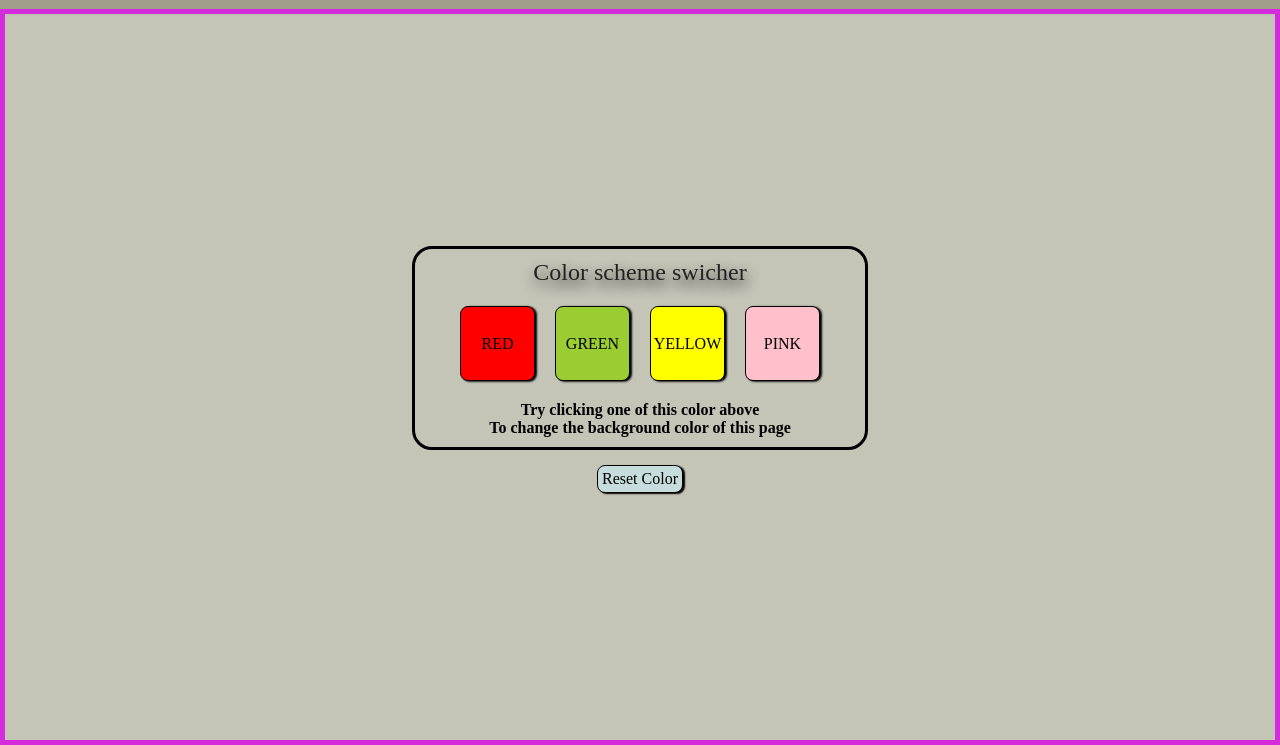
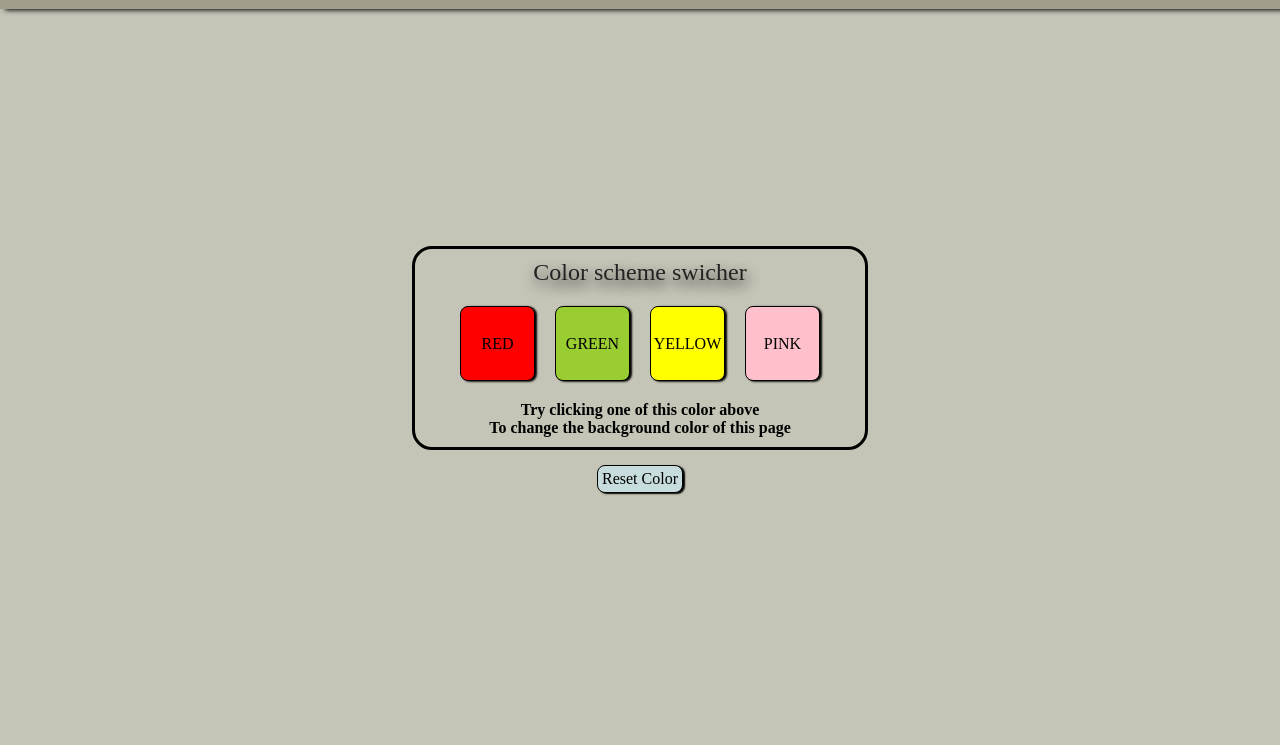
Before and after one commit to VasoyaViraj/sigmawebdev, a plain HTML site: page index.html in a window 1280 px wide. Shown: the part 55-800 px from the top of the page. Drawn offline with Linux system fonts and the light colour scheme.

Commit message:
Update style.css

```diff
--- a/style.css
+++ b/style.css
@@ -56,7 +56,6 @@ main{
     align-items: center;
     height:92vh;
     width: 100vw;
-    border: 5px solid rgb(213, 44, 219);
     box-sizing: border-box;
 }
 .container{
```
